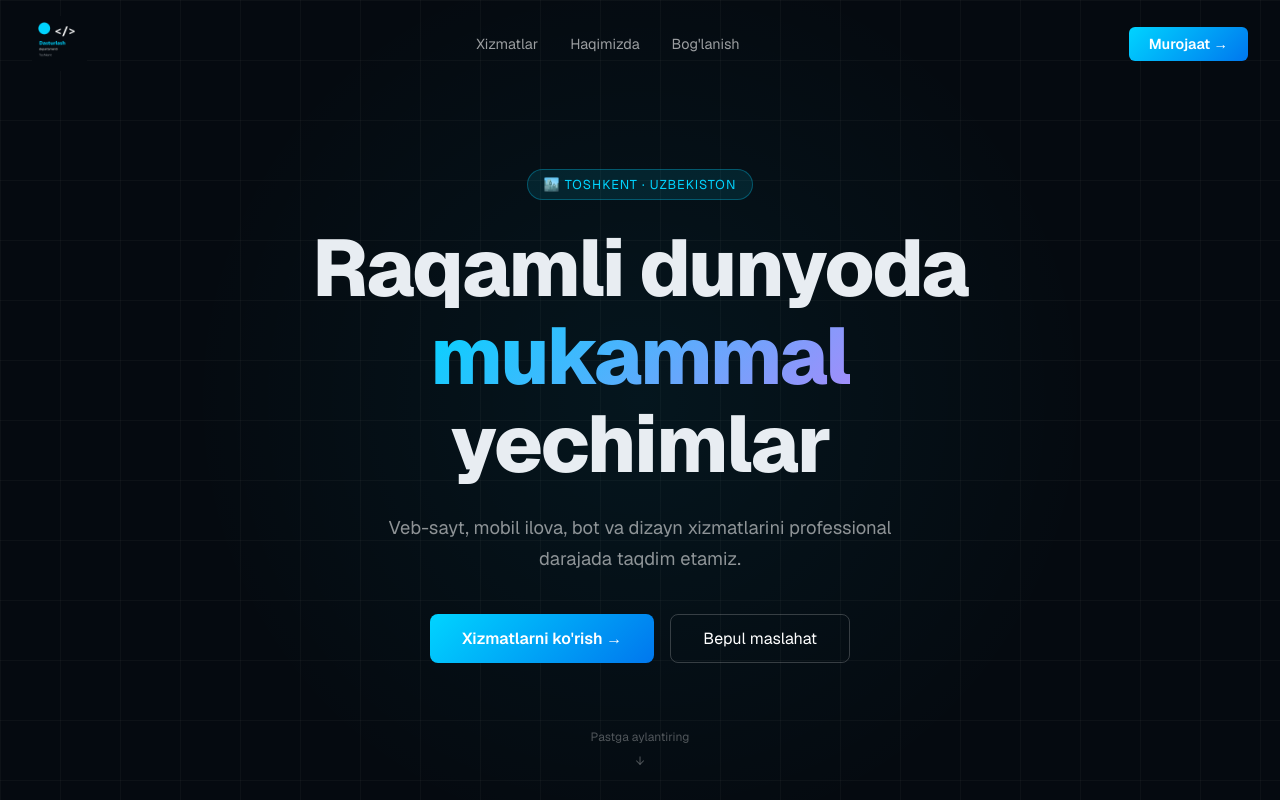
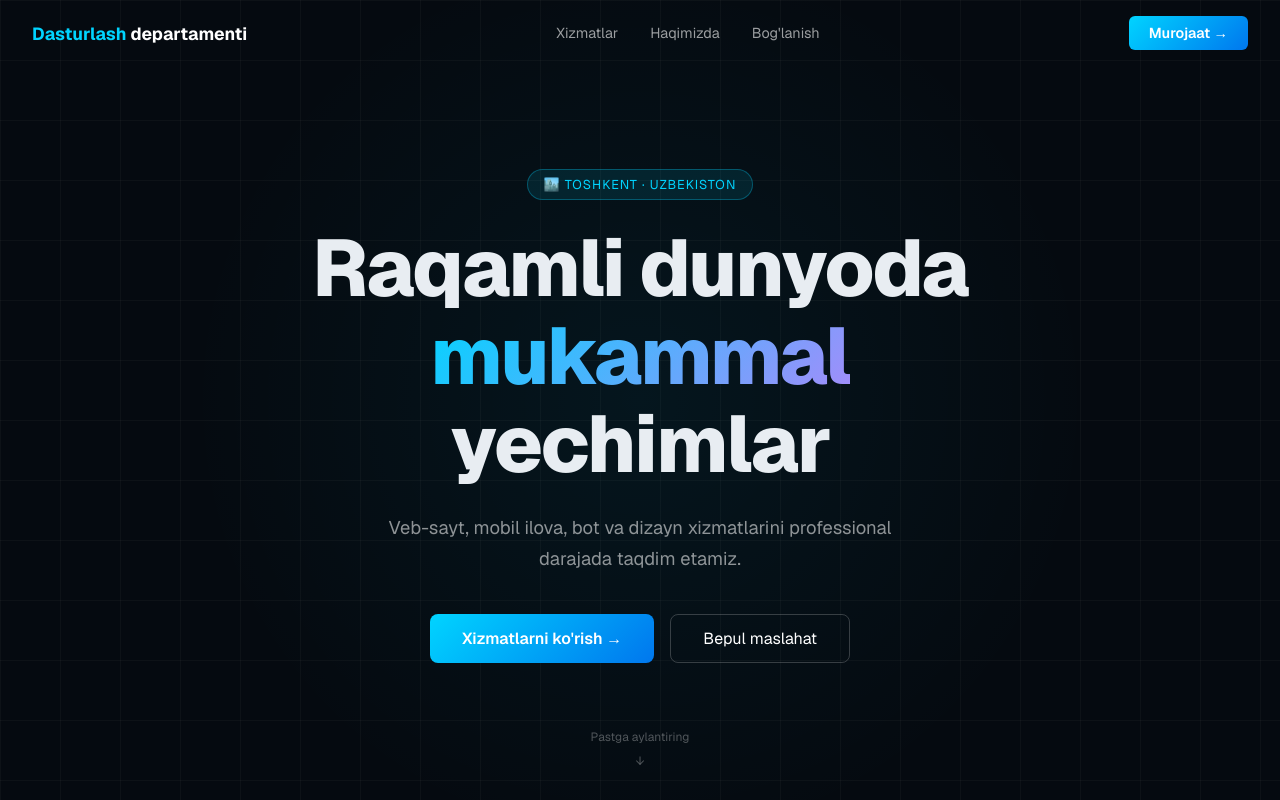
Before and after one commit to ulugbekrahimov9313-sudo/techteam, a Next.js app: page / in a window 1280 px wide. Shown: the top 800 px of the page. Built offline with nearby package versions, Linux system fonts and the light colour scheme.

Commit message:
revert to text logo

```diff
--- a/app/page.tsx
+++ b/app/page.tsx
@@ -63,11 +63,10 @@ export default function Home() {
         borderBottom: scrolled ? "1px solid rgba(255,255,255,0.06)" : "none",
         transition: "all 0.3s ease",
       }}>
-        <img
-          src="/logo.png"
-          alt="Dasturlash departamenti"
-          style={{ height: "55px", width: "auto" }}
-        />
+        <div style={{ fontSize: "1.1rem", fontWeight: 700 }}>
+          <span style={{ color: "#00d4ff" }}>Dasturlash</span>
+          <span style={{ color: "#fff" }}> departamenti</span>
+        </div>
         <div style={{ display: "flex", gap: "2rem" }}>
           {["Xizmatlar", "Haqimizda", "Bog'lanish"].map((item, i) => {
             const ids = ["services", "about", "contact"];
```
